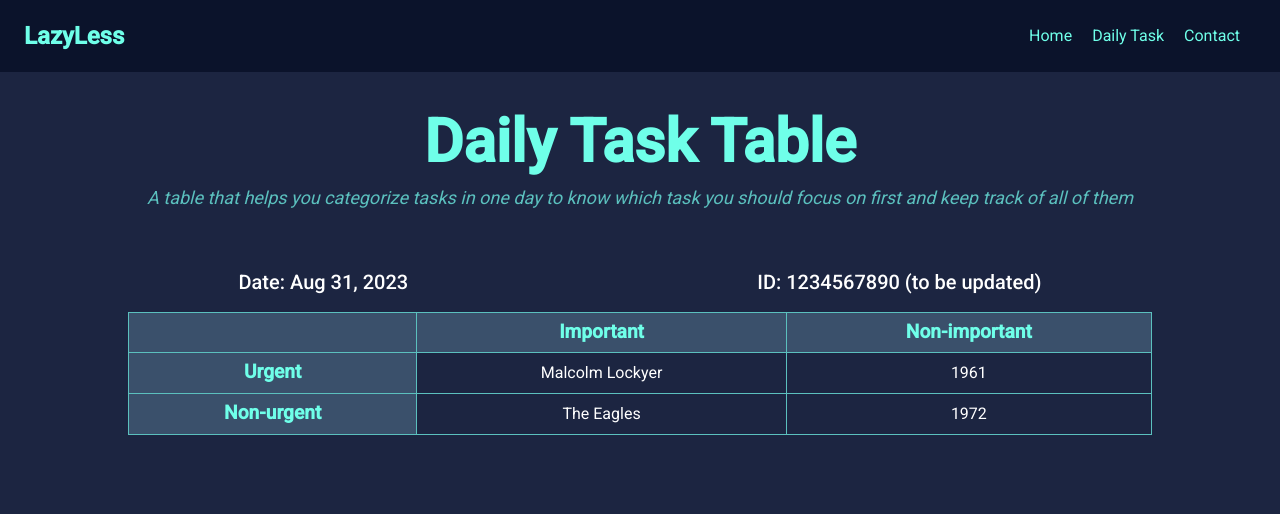
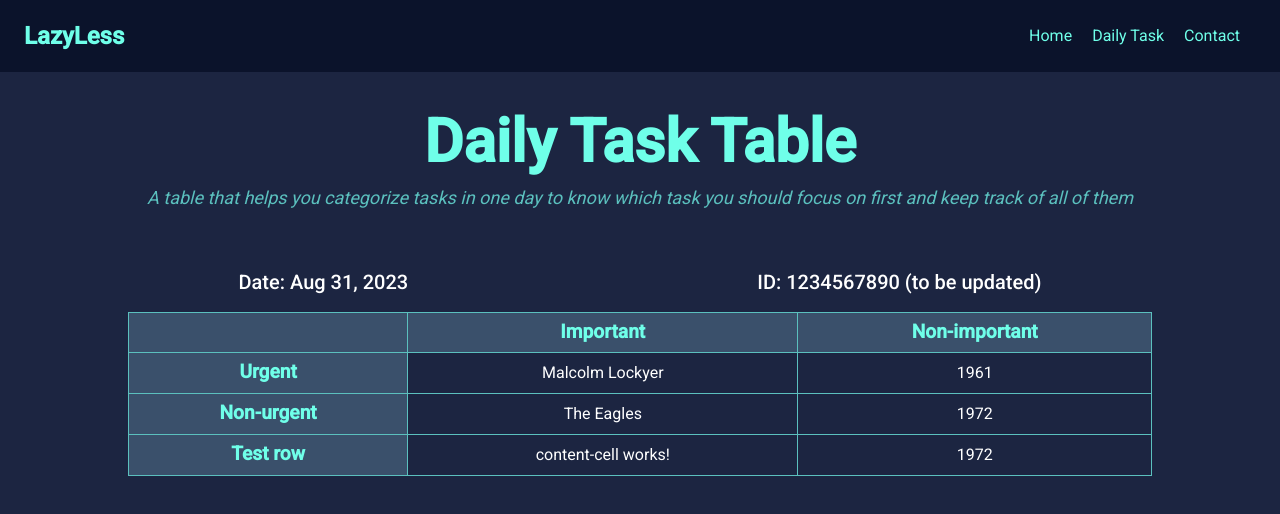
Before and after one commit to LinhNguyenLe2109/Lazyless, an Angular app: page /dailyTask in a window 1280 px wide. Shown: the top 514 px of the page. Built offline with nearby package versions, Linux system fonts and the light colour scheme.

Commit message:
created cell component

```diff
--- a/src/app/app.module.ts
+++ b/src/app/app.module.ts
@@ -6,14 +6,16 @@ import { AppComponent } from './app.component';
 import { NavBarComponent } from './nav-bar/nav-bar.component';
 import { BrowserAnimationsModule } from '@angular/platform-browser/animations';
 import { HomeComponent } from './home/home.component';
-import { DailyTaskComponent } from './daily-task/daily-task.component'
+import { DailyTaskComponent } from './daily-task/daily-task.component';
+import { ContentCellComponent } from './content-cell/content-cell.component'
 
 @NgModule({
   declarations: [
     AppComponent,
     NavBarComponent,
     HomeComponent,
-    DailyTaskComponent
+    DailyTaskComponent,
+    ContentCellComponent
   ],
   imports: [
     BrowserModule,
--- /dev/null
+++ b/src/app/content-cell/content-cell.component.html
@@ -0,0 +1 @@
+<p>content-cell works!</p>
--- a/src/app/daily-task/daily-task.component.html
+++ b/src/app/daily-task/daily-task.component.html
@@ -29,6 +29,11 @@
                         <td>The Eagles</td>
                         <td>1972</td>
                     </tr>
+                    <tr>
+                        <td scope="row" class="colHead">Test row</td>
+                        <td><app-content-cell></app-content-cell></td>
+                        <td>1972</td>
+                    </tr>
                 </tbody>
             </table>
         </div>
```
Also changed, not shown: src/app/content-cell/content-cell.component.ts (added, +10 -0 lines), src/app/content-cell/content-cell.component.css (added), 1 other file (tests, documents, lock files or other folders).
